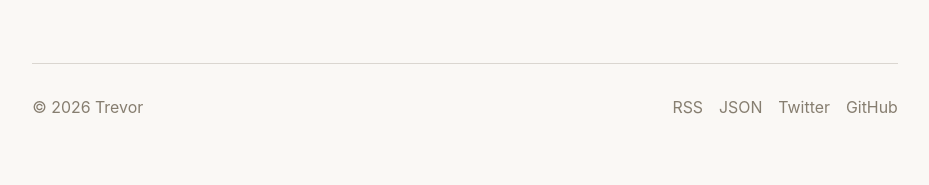
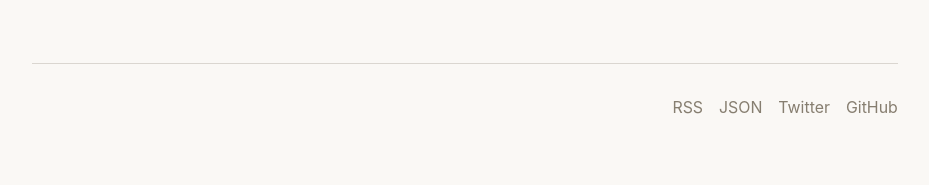
Before and after one commit to txpost/uponvolume-website, a Jekyll site: the page built from _pages/index.md, in a window 1280 px wide. Shown: the part 797-982 px from the top of the page, without its empty margins (175-1104 px from the left). Built offline with Jekyll 4.4.1, drawn with Linux system fonts in a browser that asks for light colours.

Commit message:
Footer cleanup + fix twitter URL to drop @
- Footer reformatted (multi-line attributes); copyright/author line emptied
  to match the privacy pass on b0e684b
- _config.yml: twitter: UpOnVolume (no @) so the footer link resolves to
  https://twitter.com/UpOnVolume instead of /@UpOnVolume

Co-Authored-By: Claude Opus 4.7 (1M context) <noreply@anthropic.com>

```diff
--- a/_config.yml
+++ b/_config.yml
@@ -1,7 +1,7 @@
 name:                Trevor
 title:               Up on Volume
 author:              Trevor
-twitter:             "@UpOnVolume"
+twitter:             UpOnVolume
 domain:              uponvolume.com
 url:                 https://uponvolume.com
 include:             ['_pages']
--- a/_includes/footer.html
+++ b/_includes/footer.html
@@ -1,8 +1,18 @@
-<div class="flex align-center" style="gap: 1em;">
-  <span class="muted">&copy; {{ site.time | date: "%Y" }} {{ site.author }}</span>
+<div class="flex align-center" style="gap: 1em">
+  <span class="muted"></span>
   <span class="flex-grow"></span>
   <a href="/rss.xml" class="muted plain">RSS</a>
   <a href="/feed.json" class="muted plain">JSON</a>
-  {% if site.twitter %}<a href="https://twitter.com/{{ site.twitter }}" target="_blank" class="muted plain">Twitter</a>{% endif %}
-  <a href="https://github.com/txpost/uponvolume-website" target="_blank" class="muted plain">GitHub</a>
+  {% if site.twitter %}<a
+    href="https://twitter.com/{{ site.twitter }}"
+    target="_blank"
+    class="muted plain"
+    >Twitter</a
+  >{% endif %}
+  <a
+    href="https://github.com/txpost/uponvolume-website"
+    target="_blank"
+    class="muted plain"
+    >GitHub</a
+  >
 </div>
```
